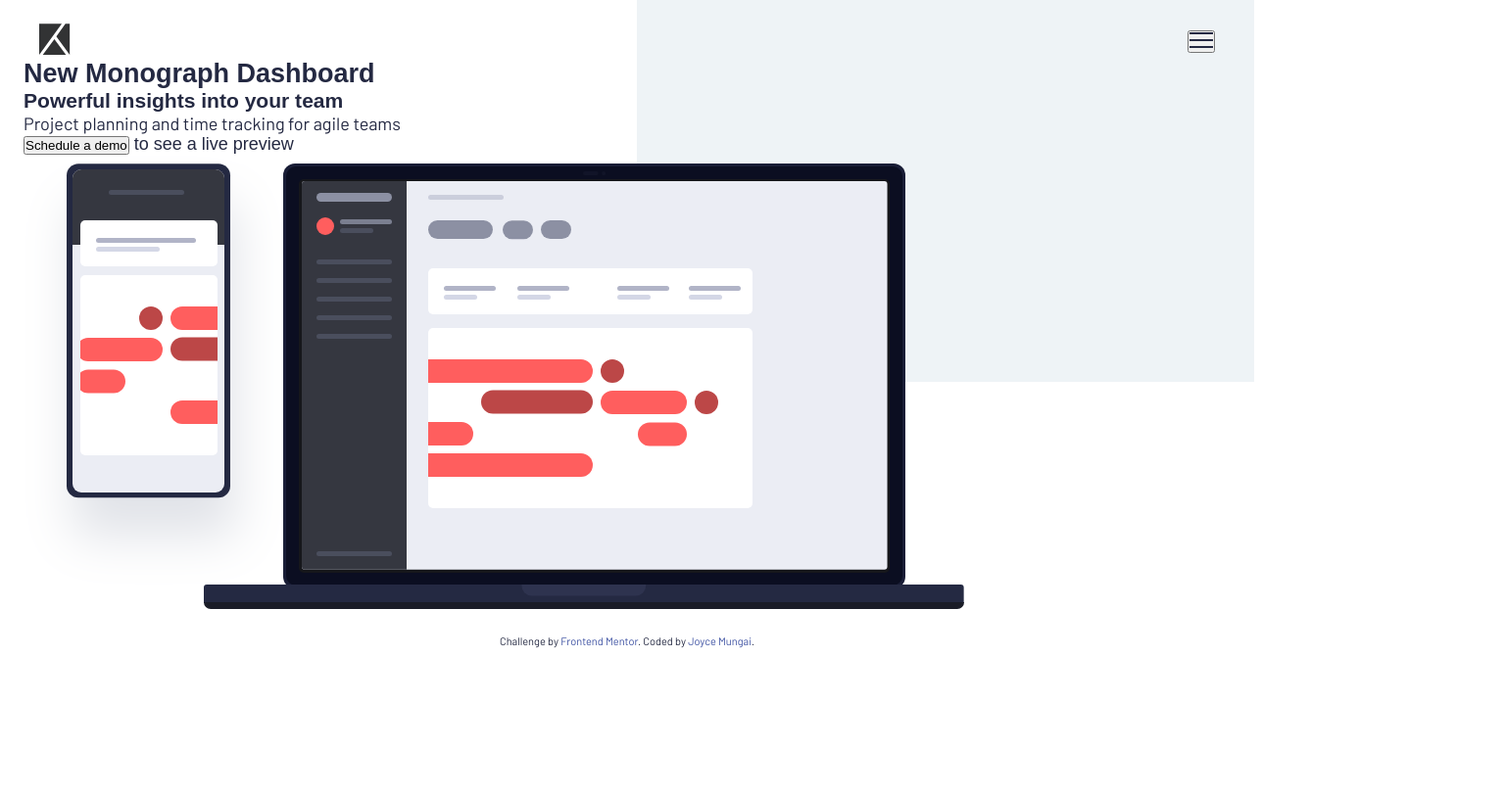
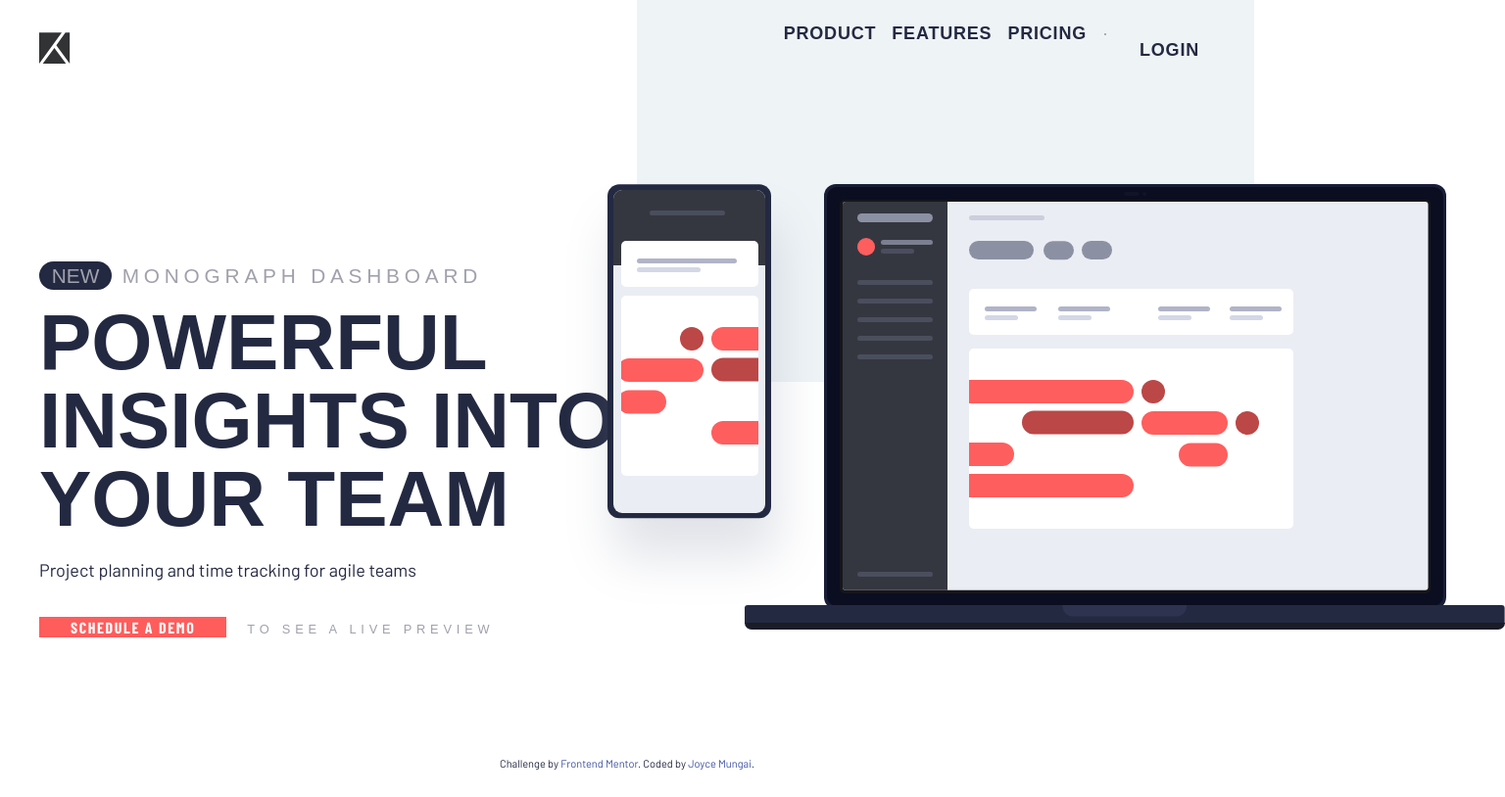
Before and after one commit to WaMungai/project-tracking-component, a plain HTML site: page index.html in a window 1280 px wide. Shown: the whole page at 98% size, 1536 px wide, since content can reach past the window. Drawn offline with nearby package versions, Linux system fonts and the light colour scheme.

Commit message:
Main styles

```diff
--- a/index.css
+++ b/index.css
@@ -31,6 +31,15 @@ a {
 h1,h2,li,.cta{
     font-family: "Barlow Condesed", sans-serif;
 }
+button{
+    background-color: transparent;
+    border:none;
+    outline:none;
+    cursor: pointer;
+}
+p{
+    line-height: 1.8;
+}
 nav {
   position: absolute;
   top: -100vh;
@@ -62,6 +71,7 @@ nav ul li:n-th-child(4) {
 }
 nav ul li:last-child {
   border-top: 1px solid hsl(207, 33%, 95%);
+  padding: 1rem;
 }
 .close {
   display: none;
@@ -76,7 +86,55 @@ nav ul li:last-child {
   width: calc(50vw - 10px);
   z-index: -1;
 }
-
+.showcase{
+    display: flex;
+    flex-direction: column-reverse;
+    padding:4rem 0;
+}
+.showcase article:last-child img{
+    width: calc(125vw);
+}
+.showcase h2{
+    font-weight: 400;
+    font-size: 1.3rem;
+    margin: 6rem 0 1rem;
+    text-transform: uppercase;
+    letter-spacing: 0.3rem;
+    color:hsl(231, 7%, 65%)
+}
+.showcase h2 span{
+    background-color: hsl(230, 29%, 20%);
+    columns: #fff;
+    padding: 0.2rem 0.8rem;
+    border-radius: 30px;
+    letter-spacing: 0;
+}
+.showcase h1{
+    font-size:3rem;
+    line-height: 1;
+    text-transform: uppercase;
+    margin-bottom:1rem;
+}
+.showcase p{
+    margin-bottom: 2rem;
+}
+.showcase .cta button{
+    font-size:1rem;
+    font-weight: bold;
+    font-family: "Barlow Condensed", sans-serif;
+    background-color: hsl(0, 100%, 68%);
+    color: #fff;
+    padding: 0.0625rem 2rem;
+    text-transform: uppercase;
+    letter-spacing: 0.1rem;
+}
+.showcase .cta span{
+    font-size:0.8rem;
+    color:hsl(231, 7%, 65%);
+    margin-left: 1rem;
+    letter-spacing: 0.3rem;
+    text-transform: uppercase;
+}
 .attribution {
   font-size: 11px;
   text-align: center;
@@ -84,3 +142,47 @@ nav ul li:last-child {
 .attribution a {
   color: hsl(228, 45%, 44%);
 }
+@media(min-width:1024px){
+    nav{
+        position: relative;
+        top:0;
+        background-color: transparent;
+        padding: 0;
+        width: auto;
+        margin: 0;
+        border-radius: 0;
+        box-shadow: none;
+        transition: 0;
+    }
+    nav.open{
+        top:0;
+    }
+    nav ul{
+        flex-direction: row;
+    }
+    nav ul li:nth-child(4){
+       display: block;
+       color:hsl(231, 7%, 65%);
+    }
+    #menu-button{
+        display: none;
+    }
+    .showcase{
+        display: grid;
+        grid-template-columns: repeat(2, 1fr);
+        max-width: 1200px;
+        margin: auto;
+        place-items:center;
+        padding: 6rem 0;
+    }
+    .showcase h1{
+        font-size: 5rem;
+    }
+    .showcase article:last-child{
+        position: absolute;
+        right:-16rem;
+    }
+    .showcase article:last-child img{
+        width: auto;
+    }
+}
```
